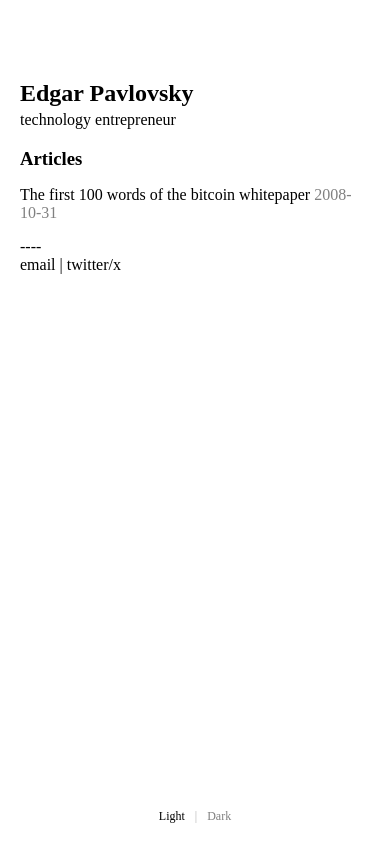
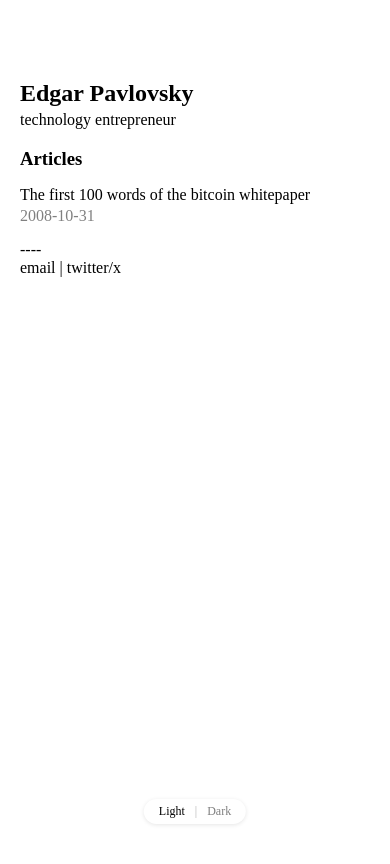
Before and after one commit to edgarpavlovsky/edgar.im, a Next.js app: page / in a window 390 px wide. Shown: the top 864 px of the page. Built offline with nearby package versions, Linux system fonts and the light colour scheme.

Commit message:
direct to main

```diff
--- a/app/components/ThemeInitializer.tsx
+++ b/app/components/ThemeInitializer.tsx
@@ -30,21 +30,9 @@ export default function ThemeInitializer() {
     if (theme === 'dark') {
       document.documentElement.style.backgroundColor = '#151515'
       document.documentElement.style.color = '#f5f5f5'
-
-      // Update status bar color for mobile
-      const themeColorMeta = document.querySelector('meta[name="theme-color"]')
-      if (themeColorMeta) {
-        themeColorMeta.setAttribute('content', '#151515')
-      }
     } else {
       document.documentElement.style.backgroundColor = 'white'
       document.documentElement.style.color = 'black'
-
-      // Update status bar color for mobile
-      const themeColorMeta = document.querySelector('meta[name="theme-color"]')
-      if (themeColorMeta) {
-        themeColorMeta.setAttribute('content', 'white')
-      }
     }
 
     // Make the page visible once the theme is applied
--- a/app/components/ThemeToggle.module.css
+++ b/app/components/ThemeToggle.module.css
@@ -9,6 +9,11 @@
   font-family: "Times New Roman", Times, serif;
   font-size: 12px;
   color: var(--text);
+  background-color: var(--background);
+  padding: 5px 15px;
+  border-radius: 20px;
+  box-shadow: 0 1px 4px rgba(0, 0, 0, 0.1);
+  z-index: 10;
 }
 
 .themeToggle button {
--- a/app/components/ThemeToggle.tsx
+++ b/app/components/ThemeToggle.tsx
@@ -8,12 +8,6 @@ function setThemeOnDocument(theme: 'light' | 'dark') {
   // Also set on html and body for redundancy
   document.body.style.backgroundColor = theme === 'dark' ? '#151515' : 'white'
   document.body.style.color = theme === 'dark' ? '#f5f5f5' : 'black'
-
-  // Update status bar color for mobile
-  const themeColorMeta = document.querySelector('meta[name="theme-color"]')
-  if (themeColorMeta) {
-    themeColorMeta.setAttribute('content', theme === 'dark' ? '#151515' : 'white')
-  }
 }
 
 function setCookie(name: string, value: string, days: number) {
--- a/app/globals.css
+++ b/app/globals.css
@@ -2,6 +2,8 @@
   --background: white;
   --text: black;
   --link-hover: gray;
+  /* Add status bar area padding for iOS */
+  --safe-area-inset-top: env(safe-area-inset-top, 0);
 }
 
 :root[data-theme="dark"] {
@@ -23,6 +25,11 @@ html, body {
   background-color: var(--background);
   color: var(--text);
   transition: background-color 0.2s ease, color 0.2s ease;
+}
+
+/* Add padding for devices with notches (like iPhone X and newer) */
+body {
+  padding-top: var(--safe-area-inset-top);
 }
 
 a {
--- a/app/layout.tsx
+++ b/app/layout.tsx
@@ -29,9 +29,9 @@ export default function RootLayout({
   return (
     <html lang="en">
       <head>
-        {/* Add meta tags for mobile theme colors */}
+        {/* iOS-specific meta tags for status bar appearance */}
         <meta name="apple-mobile-web-app-capable" content="yes" />
-        <meta name="apple-mobile-web-app-status-bar-style" content="default" />
+        <meta name="apple-mobile-web-app-status-bar-style" content="black-translucent" />
 
         {/* This script must run synchronously before anything renders to prevent flash */}
         <script
@@ -50,13 +50,9 @@ export default function RootLayout({
                   if (theme === 'dark') {
                     document.documentElement.style.backgroundColor = '#151515';
                     document.documentElement.style.color = '#f5f5f5';
-                    // Set status bar color for dark mode
-                    document.querySelector('meta[name="theme-color"]').setAttribute('content', '#151515');
                   } else {
                     document.documentElement.style.backgroundColor = 'white';
                     document.documentElement.style.color = 'black';
-                    // Set status bar color for light mode
-                    document.querySelector('meta[name="theme-color"]').setAttribute('content', 'white');
                   }
                 } catch (e) {
                   // Fallback to light theme
--- a/app/page.module.css
+++ b/app/page.module.css
@@ -37,3 +37,16 @@
   margin: 0 auto;
   max-width: 650px;
 }
+
+.articleDate {
+  color: gray;
+  display: inline;
+}
+
+/* Mobile styles */
+@media (max-width: 768px) {
+  .articleDate {
+    display: block;
+    margin-top: 3px;
+  }
+}
--- a/app/page.tsx
+++ b/app/page.tsx
@@ -14,7 +14,7 @@ export default async function Home() {
         {articles.map((article) => (
           <li key={article.slug}>
             <a href={`/articles/${article.slug}`} style={{ textDecoration: 'none' }}>
-              {article.title} <span style={{ color: 'gray' }}>{article.date}</span>
+              {article.title} <span className={styles.articleDate}>{article.date}</span>
             </a>
           </li>
         ))}
```
